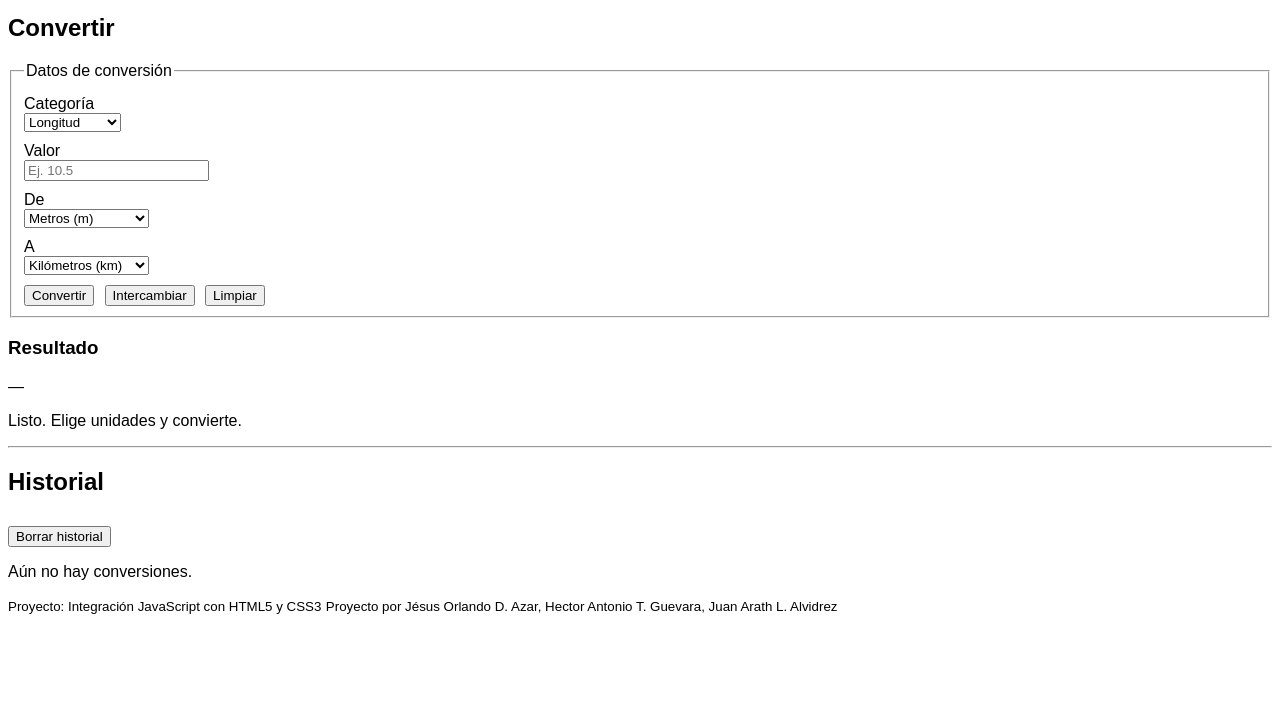
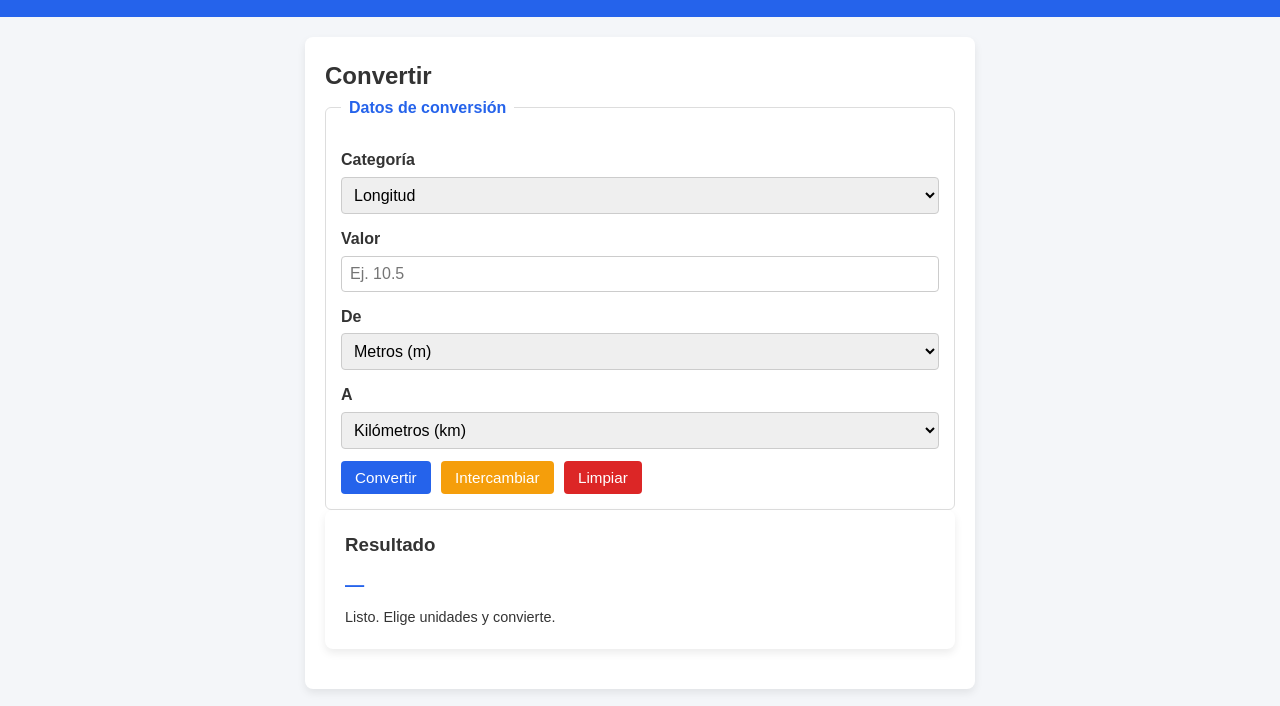
Before and after one commit to ArathLA/convertidorUnidades, a website: page index.html in a window 1280 px wide. Shown: the part 104-810 px from the top of the page. Drawn offline with Linux system fonts and the light colour scheme.

Commit message:
diseño de css

```diff
--- a/styles.css
+++ b/styles.css
@@ -1,4 +1,138 @@
-   body { font-family: Arial, sans-serif; }
-   fieldset { margin-bottom: 12px; }
-   label { display: block; margin-top: 10px; }
-   button { margin-right: 6px; margin-top: 10px; }
+* {
+   box-sizing: border-box;
+   margin: 0;
+   padding: 0;
+ }
+
+ body {
+   font-family: Arial, Helvetica, sans-serif;
+   background-color: #f4f6f9;
+   color: #333;
+   line-height: 1.6;
+ }
+
+ header {
+   background-color: #2563eb;
+   color: white;
+   text-align: center;
+   padding: 20px;
+ }
+
+ header h1 {
+   margin-bottom: 5px;
+ }
+
+ header p {
+   font-size: 0.95rem;
+ }
+
+ main {
+   max-width: 700px;
+   margin: 20px auto;
+   padding: 0 15px;
+ }
+
+ section {
+   background-color: white;
+   padding: 20px;
+   border-radius: 8px;
+   margin-bottom: 20px;
+   box-shadow: 0 4px 8px rgba(0, 0, 0, 0.08);
+ }
+
+ fieldset {
+   border: 1px solid #ddd;
+   border-radius: 6px;
+   padding: 15px;
+ }
+
+ legend {
+   padding: 0 8px;
+   font-weight: bold;
+   color: #2563eb;
+ }
+
+ label {
+   display: block;
+   margin-top: 12px;
+   font-weight: 600;
+ }
+
+ input,
+ select {
+   width: 100%;
+   padding: 8px;
+   margin-top: 4px;
+   border-radius: 4px;
+   border: 1px solid #ccc;
+   font-size: 1rem;
+ }
+
+ button {
+   padding: 8px 14px;
+   margin-top: 12px;
+   margin-right: 6px;
+   border: none;
+   border-radius: 4px;
+   cursor: pointer;
+   font-size: 0.95rem;
+ }
+
+ #convertBtn {
+   background-color: #2563eb;
+   color: white;
+ }
+
+ #swapBtn {
+   background-color: #f59e0b;
+   color: white;
+ }
+
+ #clearBtn,
+ #clearHistoryBtn {
+   background-color: #dc2626;
+   color: white;
+ }
+
+ button:hover {
+   opacity: 0.9;
+ }
+
+ #resultText {
+   font-size: 1.2rem;
+   font-weight: bold;
+   margin-top: 10px;
+   color: #2563eb;
+ }
+
+ #message {
+   margin-top: 5px;
+   font-size: 0.9rem;
+   color: #555;
+ }
+
+ #historyList {
+   margin-top: 10px;
+   list-style: none;
+ }
+
+ #historyList li {
+   background-color: #f1f5f9;
+   padding: 8px;
+   border-radius: 4px;
+   margin-bottom: 6px;
+   font-size: 0.95rem;
+ }
+
+ #emptyHistory {
+   margin-top: 10px;
+   font-style: italic;
+   color: #777;
+ }
+
+ footer {
+   text-align: center;
+   padding: 15px;
+   font-size: 0.85rem;
+   color: #555;
+ }
```
Also changed, not shown: 1 other file.
